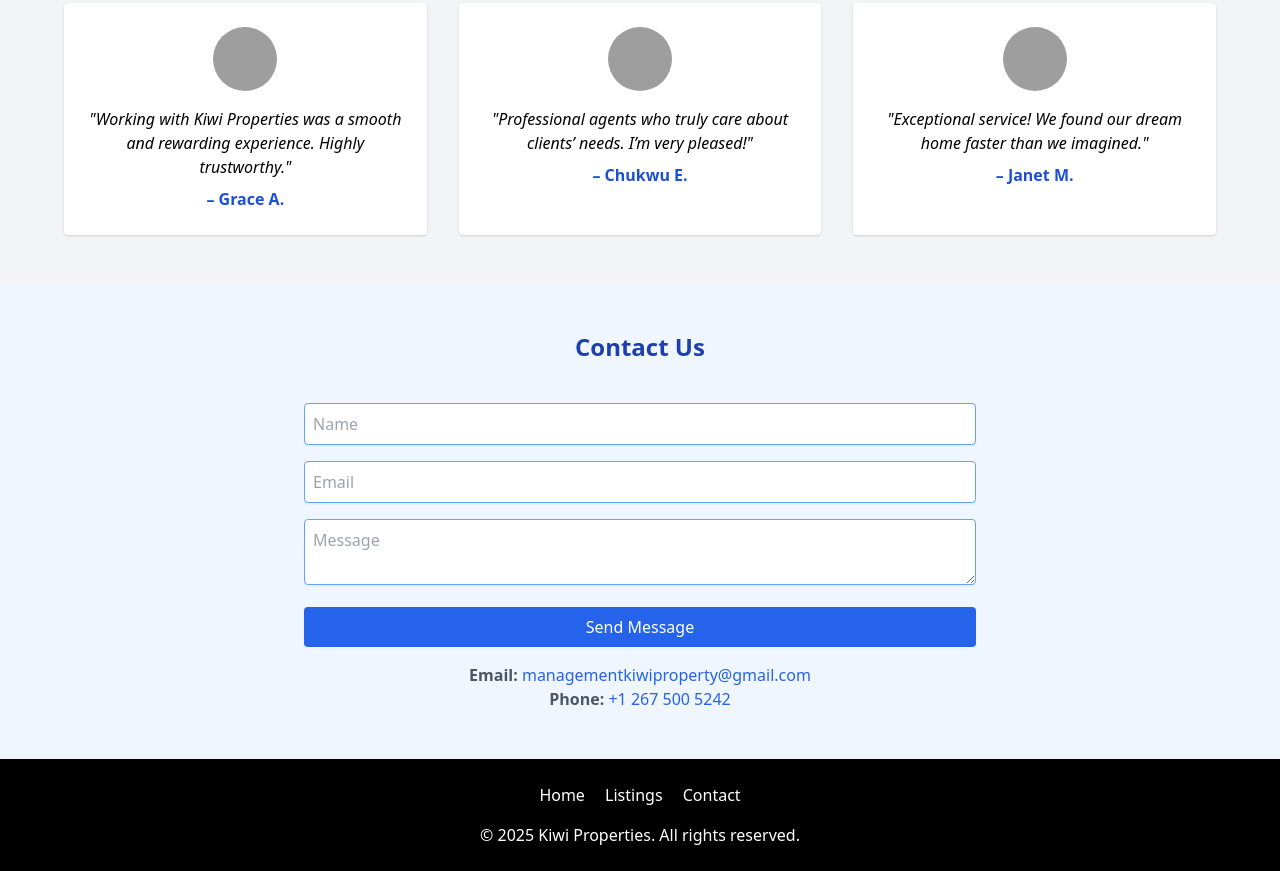
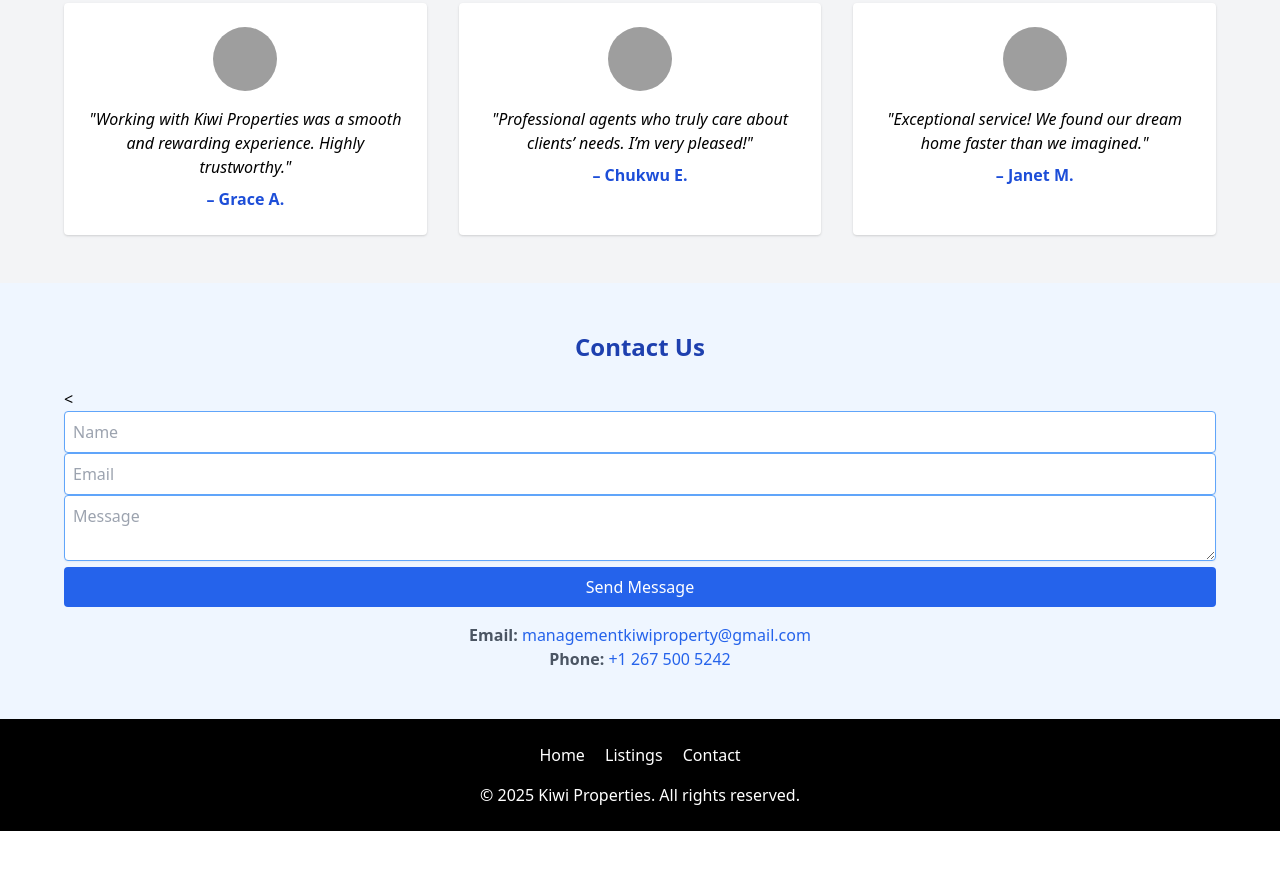
Before and after one commit to Dixstephen/Kiwiproperties.com, a plain HTML site: page index.html in a window 1280 px wide. Shown: the part 879-1750 px from the top of the page. After the commit the page ends 1710 px from the top, so only its background shows below. Drawn offline with nearby package versions, Linux system fonts and the light colour scheme; grey boxes are pictures that could not be loaded.

Commit message:
Add files via upload

```diff
--- a/index.html
+++ b/index.html
@@ -1,3 +1,5 @@
+<!-- Add this inside index.html -->
+
 <!DOCTYPE html>
 <html lang="en">
 <head>
@@ -72,16 +74,21 @@
     </div>
   </section>
 
-  <!-- Contact Section -->
+  <!-- Contact -->
   <section id="contact" class="bg-blue-50 py-12 px-4 md:px-16">
     <h2 class="text-2xl font-bold text-center text-blue-800 mb-6">Contact Us</h2>
-    <form name="contact" method="POST" data-netlify="true" class="max-w-2xl mx-auto space-y-4">
+    <<form name="contact" method="POST" data-netlify="true">
   <input type="hidden" name="form-name" value="contact" />
+
   <input type="text" name="name" placeholder="Name" required class="border border-blue-400 rounded p-2 shadow-sm w-full">
+
   <input type="email" name="email" placeholder="Email" required class="border border-blue-400 rounded p-2 shadow-sm w-full">
+
   <textarea name="message" placeholder="Message" required class="min-h-[100px] border border-blue-400 rounded p-2 shadow-sm w-full"></textarea>
+
   <button type="submit" class="bg-blue-600 text-white w-full py-2 rounded">Send Message</button>
 </form>
+
     <p class="text-center text-gray-600 mt-4">
       <strong>Email:</strong> <a href="mailto:managementkiwiproperty@gmail.com" class="text-blue-600">managementkiwiproperty@gmail.com</a><br/>
       <strong>Phone:</strong> <a href="tel:+12675005242" class="text-blue-600">+1 267 500 5242</a>
@@ -98,21 +105,7 @@
     <p>&copy; <span id="year"></span> Kiwi Properties. All rights reserved.</p>
   </footer>
 
-  <!-- Live Chat Script -->
-  <script type="text/javascript">
-    var Tawk_API = Tawk_API || {}, Tawk_LoadStart = new Date();
-    (function () {
-      var s1 = document.createElement("script"),
-        s0 = document.getElementsByTagName("script")[0];
-      s1.async = true;
-      s1.src = 'https://embed.tawk.to/688f4021d4de331929810add/1j1np517f';
-      s1.charset = 'UTF-8';
-      s1.setAttribute('crossorigin', '*');
-      s0.parentNode.insertBefore(s1, s0);
-    })();
-  </script>
-
-  <!-- JavaScript for Listings -->
+  <!-- JavaScript -->
   <script>
     document.getElementById("year").textContent = new Date().getFullYear();
 
@@ -162,5 +155,20 @@
 
     window.onload = () => displayProperties(loadProperties());
   </script>
+
+  <!-- Start of Tawk.to Script -->
+  <script type="text/javascript">
+    var Tawk_API = Tawk_API || {}, Tawk_LoadStart = new Date();
+    (function () {
+      var s1 = document.createElement("script"), s0 = document.getElementsByTagName("script")[0];
+      s1.async = true;
+      s1.src = 'https://embed.tawk.to/688f4021d4de331929810add/1j1np517f';
+      s1.charset = 'UTF-8';
+      s1.setAttribute('crossorigin', '*');
+      s0.parentNode.insertBefore(s1, s0);
+    })();
+  </script>
+  <!-- End of Tawk.to Script -->
+
 </body>
 </html>
```
Lines whose indentation alone changed are shown as unchanged.
